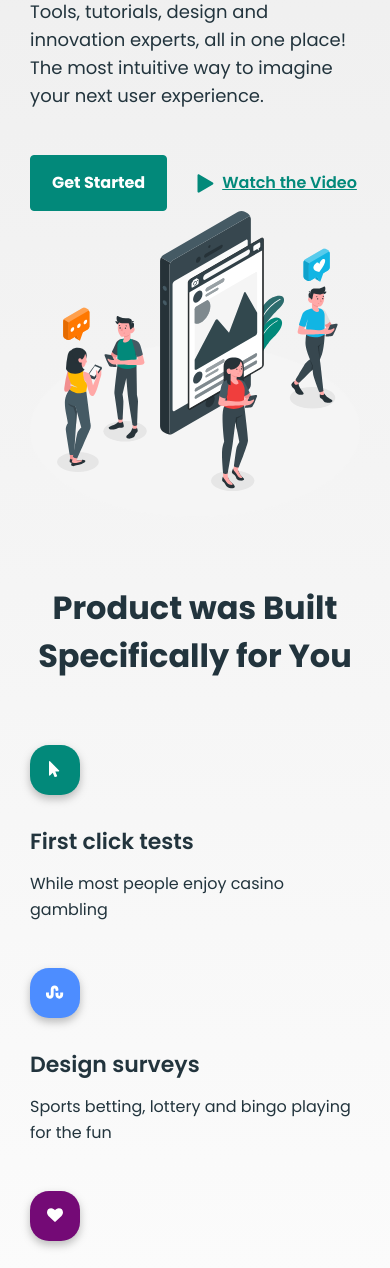
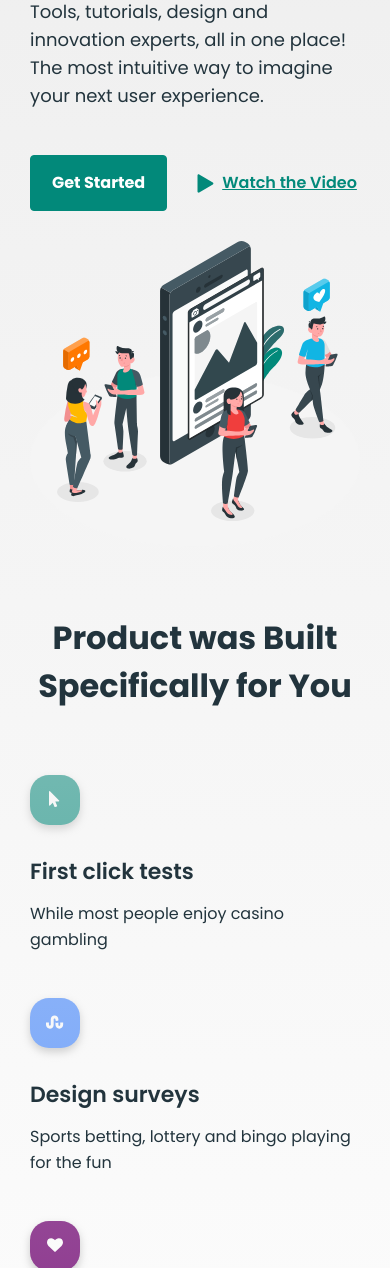
Before and after one commit to Akloom/Product, a plain HTML site: page index.html in a window 390 px wide. Shown: the part 340-1608 px from the top of the page. Drawn offline with Linux system fonts and the light colour scheme.

Commit message:
fix details

```diff
--- a/assets/scss/include/_about-us.scss
+++ b/assets/scss/include/_about-us.scss
@@ -33,6 +33,7 @@
       background: $color-green-250;
       border-radius: 19px;
       filter: drop-shadow(0px 4px 4px rgba(0, 0, 0, 0.25));
+      z-index: -1;
 
       img {
         position: absolute;
@@ -48,6 +49,7 @@
       background: $color-blue-50;
       border-radius: 19px;
       filter: drop-shadow(0px 4px 4px rgba(0, 0, 0, 0.25));
+      z-index: -1;
 
       img {
         position: absolute;
@@ -63,6 +65,7 @@
       background: $color-pink-700;
       border-radius: 19px;
       filter: drop-shadow(0px 4px 4px rgba(0, 0, 0, 0.25));
+      z-index: -1;
 
       img {
         position: absolute;
@@ -78,6 +81,7 @@
       background: $color-red-60;
       border-radius: 19px;
       filter: drop-shadow(0px 4px 4px rgba(0, 0, 0, 0.25));
+      z-index: -1;
 
       img {
         position: absolute;
@@ -125,5 +129,6 @@
 @media screen and (max-width: 920px) {
   .about-us{
     padding: 30px;
+    justify-content: center;
   }
 }
--- a/assets/scss/include/_banner.scss
+++ b/assets/scss/include/_banner.scss
@@ -1,7 +1,8 @@
 .banner {
-  margin-top: 25px;
+  padding-top: 25px;
   display: flex;
   align-items: center;
+  flex-wrap: wrap;
   gap: 30px;
 
   &-content {
@@ -77,7 +78,7 @@
 
 @media screen and (max-width: 920px) {
   .banner{
-    flex-direction: column;
+    justify-content: center;
     padding: 140px 30px 30px 30px;
   }
 }
--- a/assets/scss/include/_collaborative.scss
+++ b/assets/scss/include/_collaborative.scss
@@ -93,6 +93,7 @@
 @media screen and (max-width: 920px) {
   .collaborative{
     margin-top: 40px;
+    justify-content: center;
     padding: 30px;
     gap: 30px;
   }
--- a/assets/scss/include/_management.scss
+++ b/assets/scss/include/_management.scss
@@ -93,6 +93,7 @@
 @media screen and (max-width: 920px) {
   .management{
     margin-top: 40px;
+    justify-content: center;
     padding: 30px;
     gap: 30px;
   }
--- a/assets/scss/include/_support.scss
+++ b/assets/scss/include/_support.scss
@@ -73,6 +73,7 @@
 @media screen and (max-width: 920px) {
   .support{
     margin-top: 40px;
+    justify-content: center;
     padding: 30px;
     gap: 30px;
   }
--- a/index.html
+++ b/index.html
@@ -13,7 +13,6 @@
 <body>
 
   <div class="wrapper">
-    <div class="bg">
     <header class="header">
       <div class="header-content container">
         <a href="#" class="logo">
@@ -40,6 +39,7 @@
       </div>
     </header>
 
+    <div class="bg">
       <section class="banner container">
         <div class="banner-content">
           <h1>Work at the speed
```
Also changed, not shown: assets/css/style.css, 1 other file. Lines whose indentation alone changed are shown as unchanged.
